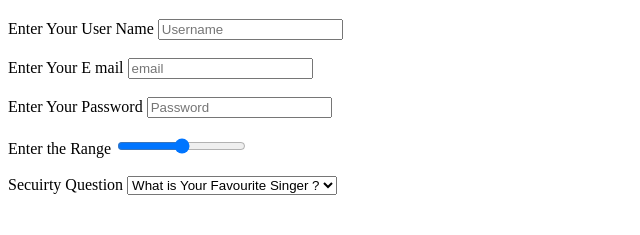
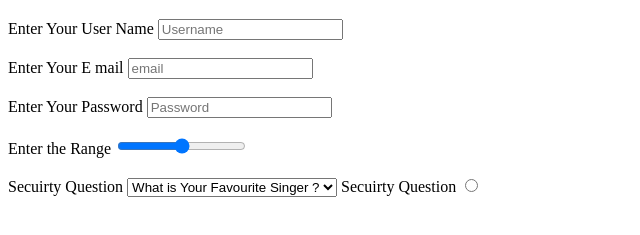
Before and after one commit to UshanAlwis98/HTML-CSS-JS-Practice-, a plain HTML site: page index.html in a window 1280 px wide. Shown: the part 61-296 px from the top of the page, without its empty margins (0-640 px from the left). Drawn offline with Linux system fonts and the light colour scheme.

Commit message:
Update index.html

```diff
--- a/index.html
+++ b/index.html
@@ -34,6 +34,9 @@
         </select>
 
 
+        <label for="secuirty_question">Secuirty Question</label>
+        <input type="radio" id="m1" value = " m1">
+
 
        </form>
     </body>
```
